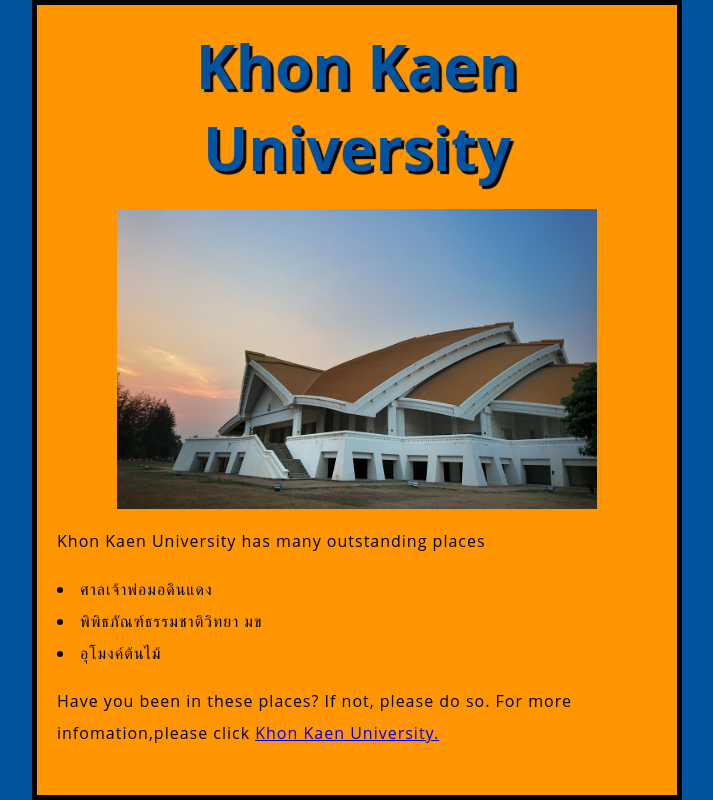
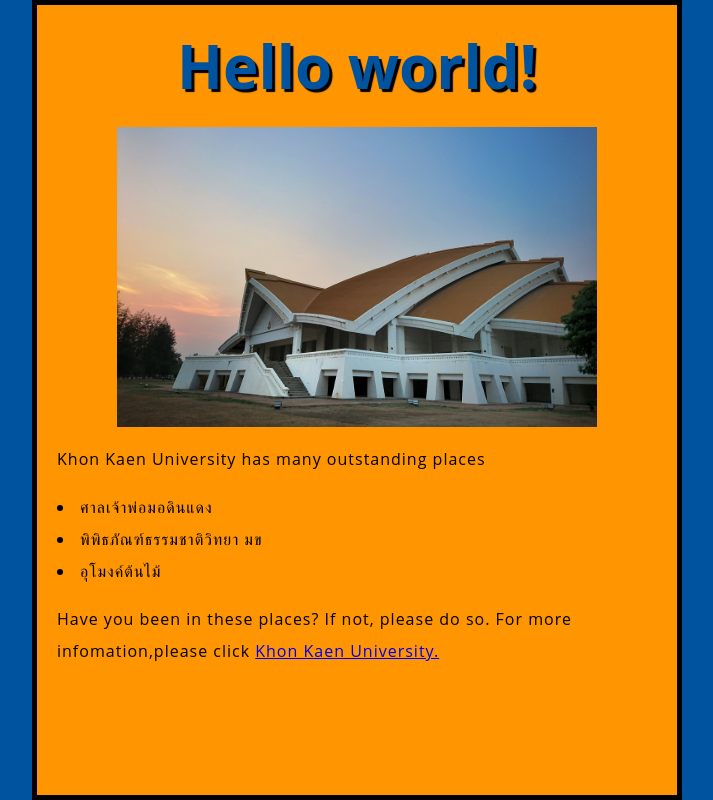
Before and after one commit to kantawee123/kantawee.github.io, a plain HTML site: page index.html in a window 1280 px wide. Shown: the whole page, without its empty margins (283-996 px from the left). Drawn offline with Linux system fonts and the light colour scheme.

Commit message:
fix hello

```diff
--- a/index.html
+++ b/index.html
@@ -1,11 +1,11 @@
 <html>
     <head>
         <meta charset="utf-8">
-        <title>Hello world!</title>
+        <title>My test page</title>
         <link href="./styles/style.css" rel="stylesheet" type="text/css">
     </head>
     <body>
-        <h1>Khon Kaen University</h1>
+        <h1>Hello world!</h1>
         <img src="./images/khonkaen.jpg" width="480px" height="300px" alt="My test image">
         <p>Khon Kaen University has many outstanding places</p>
         <li>ศาลเจ้าพ่อมอดินแดง</li>
```
